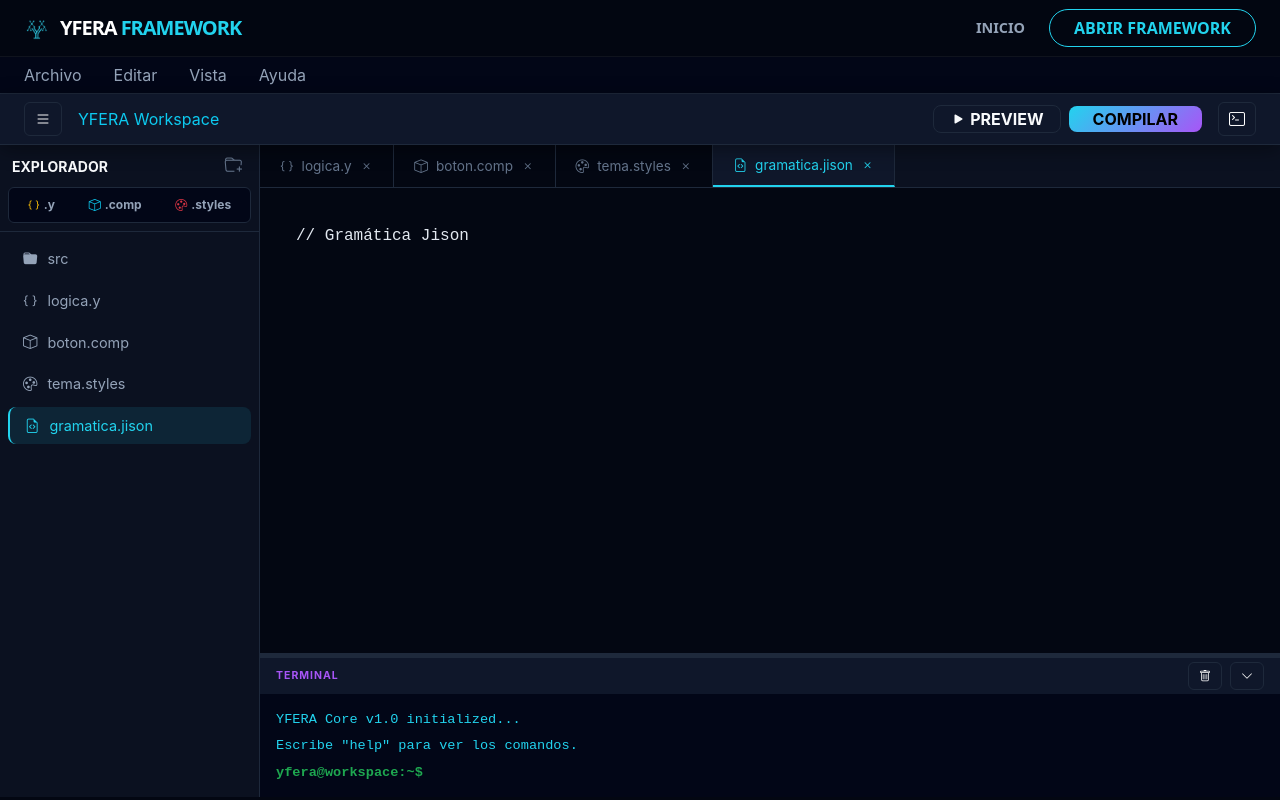
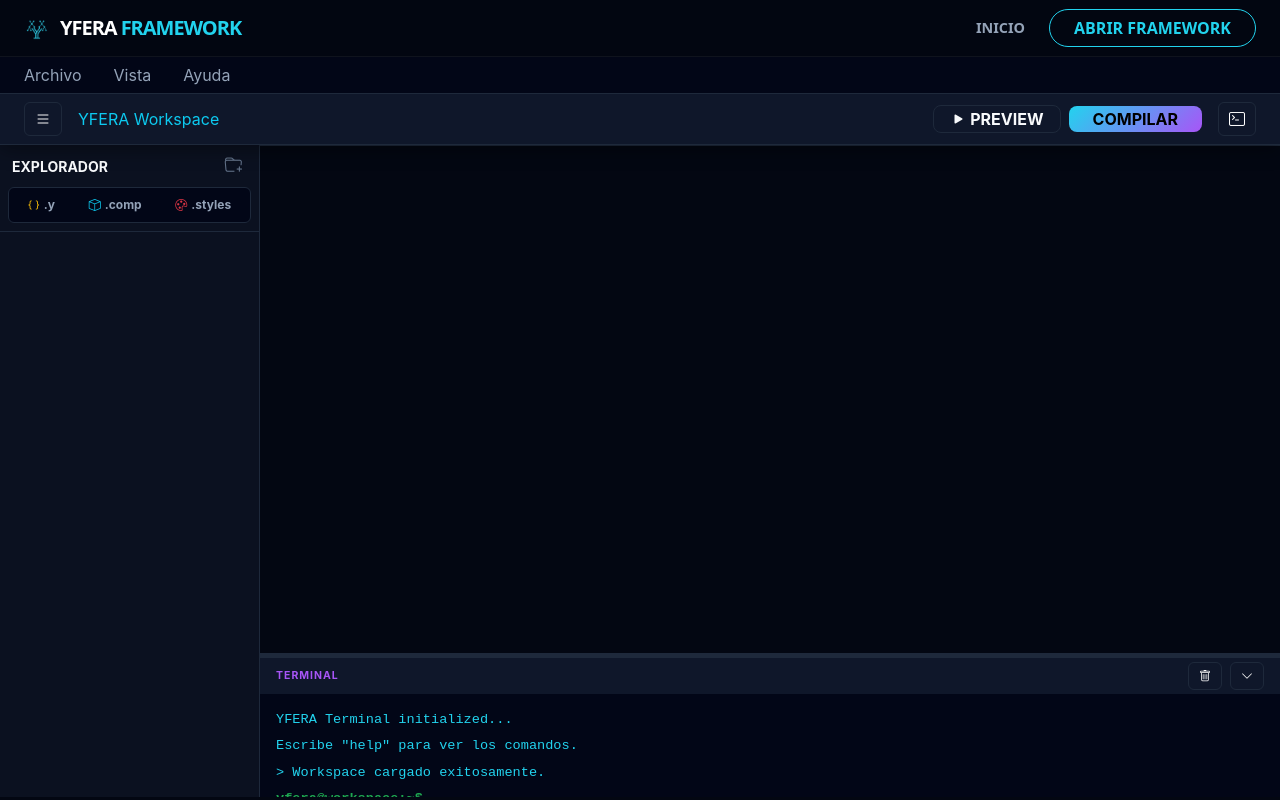
Before and after one commit to pablo-mald03/Proyecto-No2-Compi1, a SvelteKit app in the folder web-proyecto-no2-compi1/: page /framework in a window 1280 px wide. Built offline with nearby package versions, Linux system fonts and the light colour scheme.

Commit message:
Se ha generado la conexion con la integracion real con Dixie.js

```diff
--- a/web-proyecto-no2-compi1/src/routes/framework/+page.svelte
+++ b/web-proyecto-no2-compi1/src/routes/framework/+page.svelte
@@ -3,8 +3,19 @@
 	import { frameworkState as fs } from './framework.svelte.js';
 	import { slide } from 'svelte/transition';
 
+    /*Metodo para hacer el onLoad*/
+    import { onMount } from 'svelte';
+
 	let isResizing = false;
 	let consoleBodyRef = $state(null);
+
+    /*Estado reactivo del menu de archivo*/
+    let fileMenuOpen = $state(false);
+
+    /*Carga la base de datos*/
+    onMount(() => {
+        fs.loadWorkspace();
+    });
 
 	$effect(() => {
 		if (fs.commandHistory && consoleBodyRef) {
@@ -18,6 +29,11 @@
 		window.addEventListener('mousemove', handleMouseMove);
 		window.addEventListener('mouseup', stopResizing);
 	}
+    //Funcion par ejecutar la accion del menu
+    function handleMenuAction(action) {
+        fs.triggerMenuAction(action);
+        fileMenuOpen = false;
+    }
 
 	function handleMouseMove(e) {
 		if (!isResizing) return;
@@ -37,18 +53,23 @@
 <div class="ide-container d-flex flex-column">
 
     <nav class="ide-menu-bar px-3 py-1 d-flex gap-3 fs-7 align-items-center">
-        <div class="dropdown">
-            <span class="menu-item cursor-pointer" data-bs-toggle="dropdown">Archivo</span>
-            <ul class="dropdown-menu dropdown-menu-dark custom-dropdown">
-                <li><button class="dropdown-item" onclick={() => fs.triggerMenuAction('Nuevo Proyecto')}>Nuevo Proyecto</button></li>
-                <li><button class="dropdown-item" onclick={() => fs.triggerMenuAction('Abrir Proyecto')}>Abrir Proyecto...</button></li>
-                <li><hr class="dropdown-divider"></li>
-                <li><button class="dropdown-item" onclick={() => fs.triggerMenuAction('Exportar Workspace')}>Exportar Workspace</button></li>
-            </ul>
+        <div class="dropdown" style="position: relative;">
+            <button class="menu-item cursor-pointer" onclick={() => fileMenuOpen = !fileMenuOpen} aria-label = "Menu archivo">
+                Archivo
+            </button>
+
+            {#if fileMenuOpen}
+                <ul class="dropdown-menu dropdown-menu-dark custom-dropdown show"
+                    style="display: block; position: absolute; top: 100%; left: 0; margin-top: 4px;">
+                    <li><button class="dropdown-item" onclick={() => handleMenuAction('Nuevo Proyecto')}>Nuevo Proyecto</button></li>
+                    <li><button class="dropdown-item" onclick={() => handleMenuAction('Abrir Proyecto')}>Abrir Proyecto...</button></li>
+                    <li><hr class="dropdown-divider"></li>
+                    <li><button class="dropdown-item" onclick={() => handleMenuAction('Exportar Workspace')}>Exportar Workspace</button></li>
+                </ul>
+            {/if}
         </div>
-        <span class="menu-item cursor-pointer">Editar</span>
-        <span class="menu-item cursor-pointer">Vista</span>
-        <span class="menu-item cursor-pointer">Ayuda</span>
+        <button class="menu-item cursor-pointer">Vista</button>
+        <button class="menu-item cursor-pointer">Ayuda</button>
     </nav>
 
     <header class="ide-header d-flex align-items-center px-4 py-2 justify-content-between">
@@ -155,3 +176,12 @@
         </main>
     </div>
 </div>
+
+{#if fileMenuOpen}
+    <button
+        class="menu-backdrop"
+        style="position: fixed; top: 0; left: 0; width: 100vw; height: 100vh; z-index: 1040; background: transparent; border: none; padding: 0; margin: 0; cursor: default;"
+        onclick={() => fileMenuOpen = false}
+        aria-label="Cerrar menú">
+    </button>
+{/if}
--- a/web-proyecto-no2-compi1/src/routes/framework/framework.css
+++ b/web-proyecto-no2-compi1/src/routes/framework/framework.css
@@ -232,18 +232,29 @@
 .ide-menu-bar {
     background-color: #020617;
     border-bottom: 1px solid var(--border-color);
+
+    position: relative;
+    z-index: 1050;
+    flex-shrink: 0;
 }
 
-.menu-item {
+button.menu-item {
+    all: unset;
     color: var(--slate-400);
     padding: 2px 8px;
     border-radius: 4px;
     transition: 0.2s;
+    cursor: pointer;
+    font-size: inherit;
 }
 
-.menu-item:hover {
+button.menu-item:hover {
     color: white;
-    background-color: rgba(255,255,255,0.1);
+    background-color: rgba(255, 255, 255, 0.1);
+}
+
+button.menu-item:focus-visible {
+    outline: 1px solid var(--cyan-neon);
 }
 
 .custom-dropdown {
--- a/web-proyecto-no2-compi1/src/routes/framework/framework.svelte.js
+++ b/web-proyecto-no2-compi1/src/routes/framework/framework.svelte.js
@@ -1,14 +1,27 @@
+import Dexie from "dexie";
+
+/*Inicializar instancia de dixie (Se comunica con la base de datos) */
+export const db = new Dexie('YferaWorkspace');
+
+/*Definicion de la base de datos que se utilizara para definir el storage donde se mantendra la persistencia temporal del proyecto */
+/*
+ * Detalles:
+ *
+ * ++id es la integracion de ID autoincremental
+ * parentId utiliza la misma tecnica de tener una tabla que en sus atributos hace referencia a si misma
+ */
+db.version(1).stores({
+    files: '++id, parentId, name, type'
+});
+
+
 //Clase delegada para trabajar con esa interaccion por detras para poder dar las funcionalidades a la UI
 export function createFrameworkState() {
 
-    let _files = $state([
-        { id: 1, parentId: null, name: 'src', type: 'folder', icon: 'bi-folder-fill' },
-        { id: 2, parentId: 1, name: 'logica.y', type: 'file', icon: 'bi-braces', content: '// Lógica YFERA' },
-        { id: 3, parentId: 1, name: 'boton.comp', type: 'file', icon: 'bi-box', content: '' },
-        { id: 4, parentId: null, name: 'tema.styles', type: 'file', icon: 'bi-palette', content: '/* Estilos CSS */' },
-        { id: 5, parentId: null, name: 'gramatica.jison', type: 'file', icon: 'bi-file-earmark-code', content: '// Gramática Jison' }
-    ]);
+    /*Estado reactivo del arbol de trabajo */
+    let _files = $state([]);
 
+    /*Atributos para la logica de archivo seleccionado */
     let _activeFileId = $state(5);
     let _showSidebar = $state(true);
     let _showConsole = $state(true);
@@ -16,7 +29,7 @@ export function createFrameworkState() {
 
 
     let _commandHistory = $state([
-        { type: 'system', text: 'YFERA Core v1.0 initialized...' },
+        { type: 'system', text: 'YFERA Terminal initialized...' },
         { type: 'system', text: 'Escribe "help" para ver los comandos.' }
     ]);
 
@@ -52,32 +65,71 @@ export function createFrameworkState() {
         get activeFile() {
             return _files.find(f => f.id === _activeFileId);
         },
-
+        /*Metodo que permite seleccionar una archivo actual */
         selectFile(id) {
             _activeFileId = id;
         },
-
-
         // Método mejorado para recibir contenido inicial
         addFile(name, icon, content = '') {
             const id = Math.max(..._files.map(f => f.id), 0) + 1;
             _files.push({ id, parentId: null, name, type: 'file', icon, content });
         },
-
+        /*Metodo que permite limpiar la consola */
         clearConsole() {
             _commandHistory = [];
         },
-
+        /*Log de los mensajes dentro de la consola */
         systemLog(message) {
             _commandHistory.push({ type: 'system', text: message });
         },
+        //Metodo que carga los archivos desde IndexedDB al iniciar la app
+        async loadWorkspace() {
+            try {
+                const allFiles = await db.files.toArray();
+                _files = allFiles;
+                this.systemLog('> Workspace cargado exitosamente.');
+            } catch (error) {
+                this.systemLog(`> Error cargando workspace: ${error.message}`);
+            }
+        },
+        //Metodo que crea la estructura inicial de un Nuevo Proyecto
+        async createNewProject() {
+            this.systemLog('> Creando nuevo proyecto...');
 
-        // Simulación de acciones de Menú
+            try {
+                await db.files.clear();
+                _files = [];
+                _activeFileId = null;
+
+                //Archivo raiz sql
+                await db.files.add({ parentId: null, name: 'database.sqlite', type: 'file', icon: 'bi-database', content: '' });
+
+                //Carpeta src
+                const srcId = await db.files.add({ parentId: null, name: 'src', type: 'folder', icon: 'bi-folder-fill' });
+
+                //Archivos iniciales en src
+                await db.files.add({ parentId: srcId, name: 'main.y', type: 'file', icon: 'bi-braces', content: '// Lógica YFERA' });
+                await db.files.add({ parentId: srcId, name: 'main.comp', type: 'file', icon: 'bi-box', content: '' });
+                await db.files.add({ parentId: srcId, name: 'main.styles', type: 'file', icon: 'bi-palette', content: '/* Estilos CSS */' });
+
+                //Se recarga la ui
+                await this.loadWorkspace();
+                this.systemLog('> Estructura creada con exito.');
+
+            } catch (error) {
+                this.systemLog(`> Error al crear proyecto: ${error.message}`);
+            }
+        },
+        //Metodo que permite tener el controlador central de las acciones del menu
         triggerMenuAction(action) {
-            this.systemLog(`> Ejecutando acción: ${action}...`);
             this.showConsole = true;
+
+            if (action === 'Nuevo Proyecto') {
+                this.createNewProject();
+            } else {
+                this.systemLog(`> Acción "${action}" no implementada aún.`);
+            }
         },
-
         /*Metodo que permite ejecutar un comando en la consola*/
         handleCommand(event) {
             if (event.key === 'Enter') {
```
